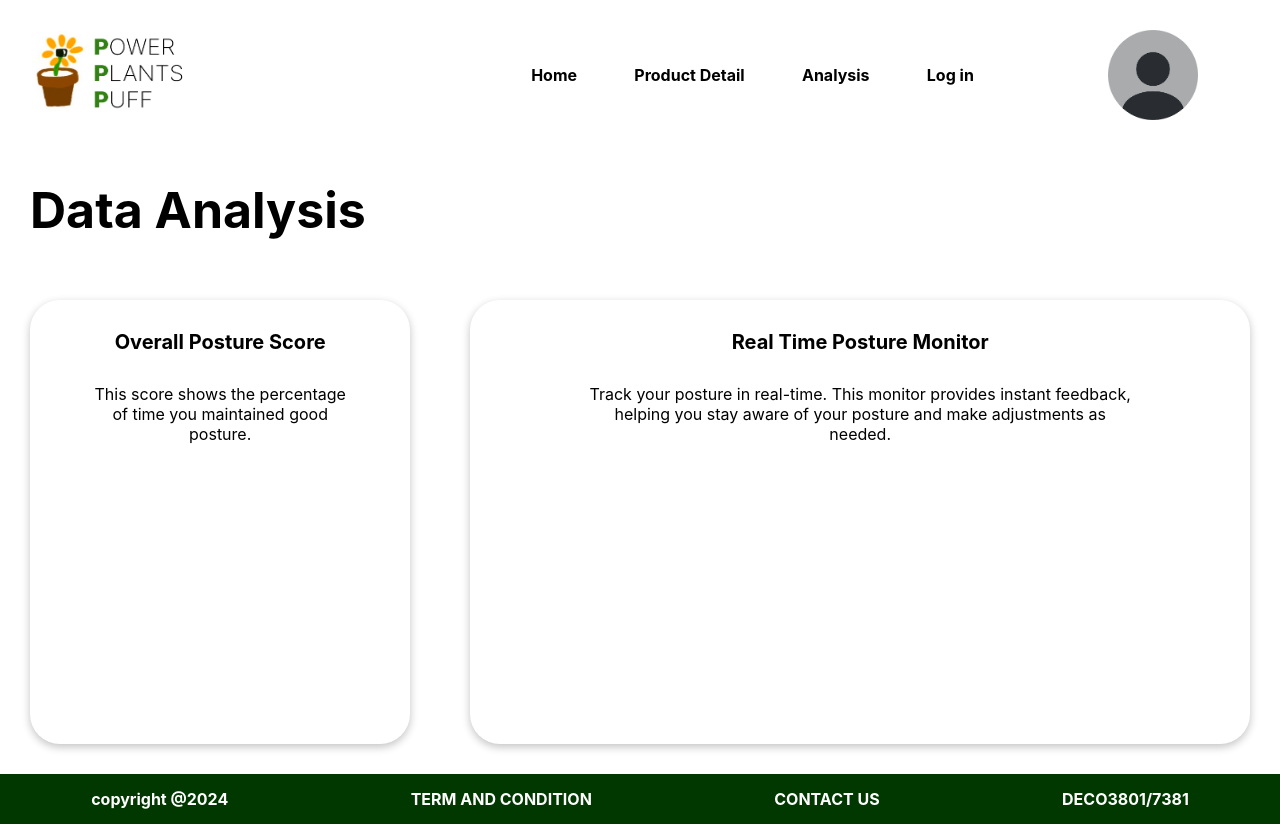
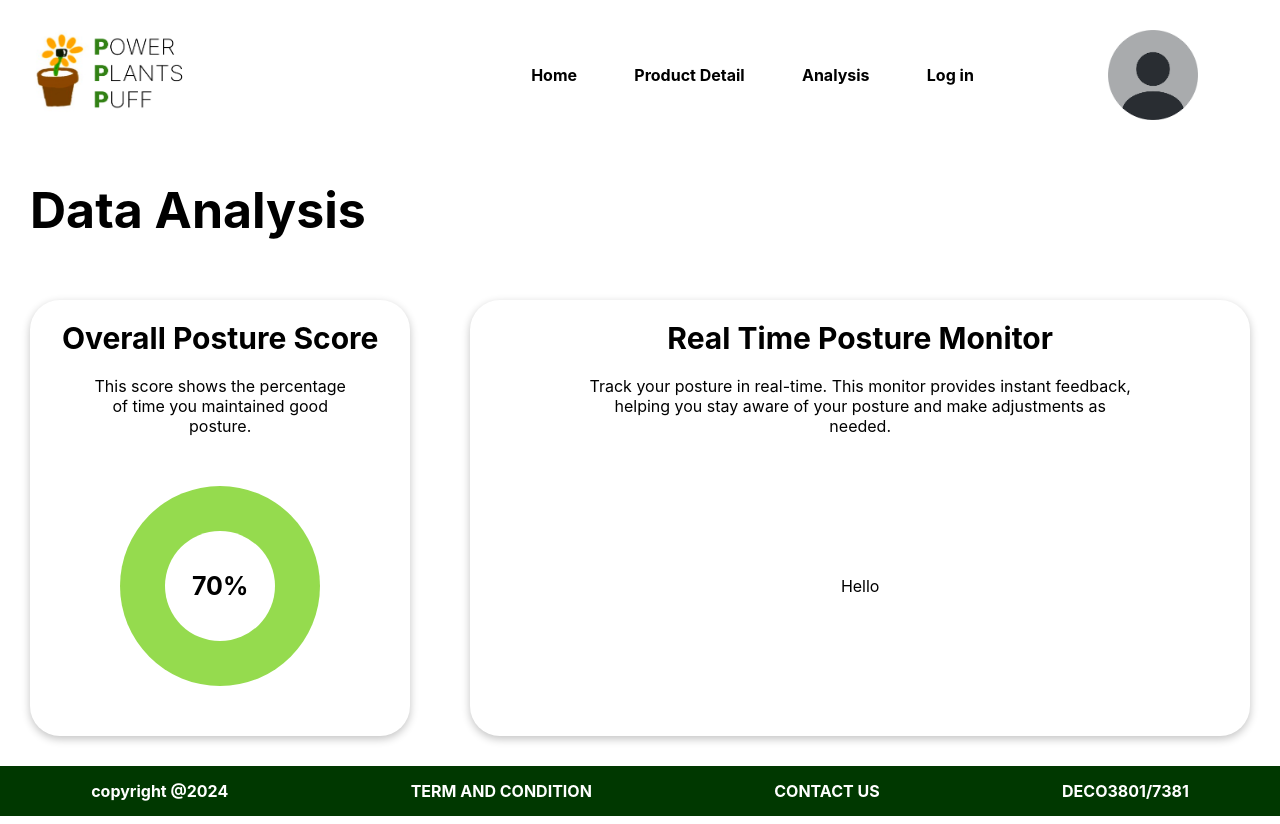
Before and after one commit to Power-Puff-Plants/desktop-garden-web-app, a React (Create React App) app: page /data in a window 1280 px wide. Built offline with nearby package versions, Linux system fonts and the light colour scheme.

Commit message:
Implements posture score in data analysis

```diff
--- a/package.json
+++ b/package.json
@@ -6,6 +6,7 @@
     "@testing-library/jest-dom": "^5.17.0",
     "@testing-library/react": "^13.4.0",
     "@testing-library/user-event": "^13.5.0",
+    "firebase": "^10.13.1",
     "react": "^18.3.1",
     "react-dom": "^18.3.1",
     "react-router-dom": "^6.26.1",
--- /dev/null
+++ b/src/components/CircleScore.js
@@ -0,0 +1,13 @@
+import styles from './CircleScore.module.css'
+
+const CircleScore = () => {
+  return (
+    <div className={styles.outerCircle}>
+      <div className={styles.innerCircle}>
+        <p className={styles.postureScore}>70%</p>
+        </div>
+    </div>
+  );
+};
+
+export default CircleScore;
--- /dev/null
+++ b/src/components/CircleScore.module.css
@@ -0,0 +1,26 @@
+
+.outerCircle {
+    background-color: #95db4e;
+    border-radius: 50%;
+    width: 200px;
+    height: 200px;
+    display: flex;
+    justify-content: center;
+    align-items: center;
+    text-align: center;
+}
+
+.innerCircle {
+    background-color: white;
+    border-radius: 50%;
+    width: 110px;
+    height: 110px;
+    display: flex;
+    justify-content: center;
+    align-items: center;
+}
+
+.postureScore {
+    font-weight: bold;
+    font-size: 25px;
+}
--- a/src/components/DataContainer.js
+++ b/src/components/DataContainer.js
@@ -1,6 +1,8 @@
+import CircleScore from './CircleScore';
 import styles from './DataContainer.module.css'
+import PostureMonitor from './PostureMonitor';
 
-const DataContainer = ({ title, description }) => {
+const DataContainer = ({ title, description, scoreOrMonitor }) => {
   return (
     <div className={styles.dataContainer}>
       <div className={styles.title}>
@@ -9,7 +11,9 @@ const DataContainer = ({ title, description }) => {
       <div className={styles.description}>
         {description}
       </div>
-      <div className={styles.figure}></div>
+      <div className={styles.figure}>
+        {scoreOrMonitor ? <CircleScore /> : <PostureMonitor />}
+      </div>
     </div>
   )
 }
--- a/src/components/DataContainer.module.css
+++ b/src/components/DataContainer.module.css
@@ -1,4 +1,3 @@
-
 .dataContainer {
     border-radius: 30px;
     box-shadow: rgba(0, 0, 0, 0.24) 0px 3px 8px;
@@ -8,10 +7,11 @@
     align-items: center;
     margin: 30px;
 }
+
 .title {
     font-weight: bold;
-    font-size: 20px;
-    margin: 30px;
+    font-size: 30px;
+    margin: 20px;
 }
 
 .description {
@@ -19,8 +19,8 @@
 }
 
 .figure {
-    background-color: bisque;
-    /* flex: 1; */
     height: 300px;
-    /* width: 100px; */
+    display: flex;
+    justify-content: center;
+    align-items: center;
 }
--- /dev/null
+++ b/src/components/PostureMonitor.js
@@ -0,0 +1,10 @@
+import styles from './PostureMonitor.module.css'
+
+const PostureMonitor = () => {
+  return <div className={styles.PostureMonitor}>
+    Hello
+  </div>
+}
+
+
+export default PostureMonitor;
--- /dev/null
+++ b/src/components/PostureMonitor.module.css
@@ -0,0 +1,3 @@
+.postureMonitor {
+    background-color: aqua;
+}
--- a/src/screens/DataAnalysisScreen.js
+++ b/src/screens/DataAnalysisScreen.js
@@ -12,8 +12,8 @@ const DataAnalysisScreen = () => {
         <p>Data Analysis</p>
       </div>
       <div className={styles.dataContainerHolder}>
-        <DataContainer title={"Overall Posture Score"} description={postureScoreDesc}/>
-        <DataContainer title={"Real Time Posture Monitor"} description={postureMonitorDesc}/>
+        <DataContainer title={"Overall Posture Score"} description={postureScoreDesc} scoreOrMonitor={true}/>
+        <DataContainer title={"Real Time Posture Monitor"} description={postureMonitorDesc} scoreOrMonitor={false}/>
       </div>
     </div>
   );
```
Also changed, not shown: src/config/firebase.js (added, +21 -0 lines), 1 other file (tests, documents, lock files or other folders).
